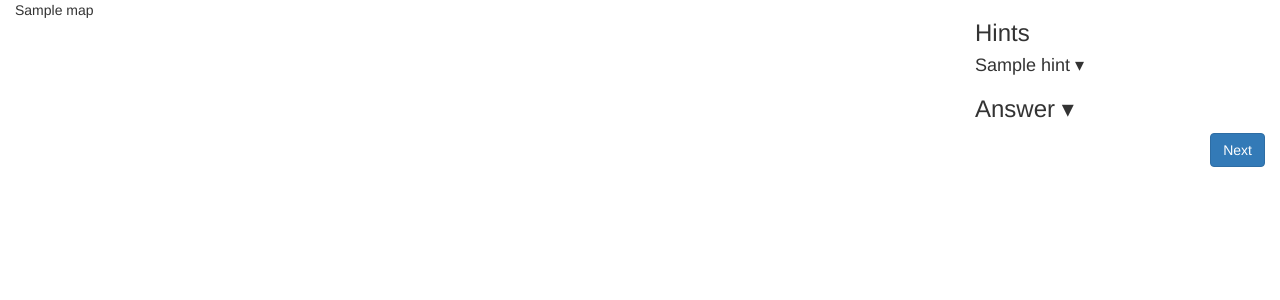
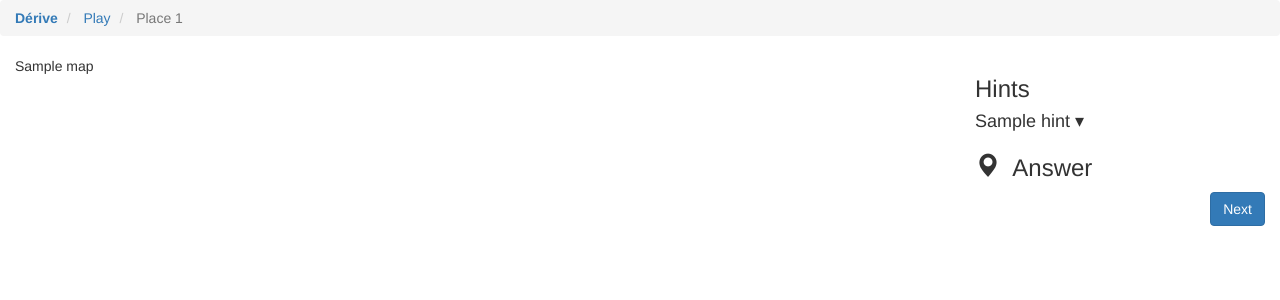
Before and after one commit to mmangus/derive, a Python web app: template templates/play.html in a window 1280 px wide. Shown: the top 300 px of the page. Run offline with Jinja, Linux system fonts and the light colour scheme; the template is opened without the code that fills it: most values are stand-ins (such as "Sample title", 1, 10 or a date in 2020); some libraries are stand-ins or nearby versions.

Commit message:
add nav bar

```diff
--- a/app.py
+++ b/app.py
@@ -70,7 +70,8 @@ def play(loc_id=None):
     return render_template(
         "play.html",
         map=map,
-        next_loc=next_loc,
+        loc_id = loc_id
+        next_loc_id=next_loc,
         place_name=place_name,
         hints=hints,
     )
--- a/templates/play.html
+++ b/templates/play.html
@@ -2,8 +2,22 @@
 {% block title %}
 D&eacute;rive > Play
 {% endblock %}
-{% block head %}
-{{ super() }}
+{% block navbar %}
+<nav>
+    <ol class="breadcrumb">
+        <li>
+            <strong>
+                <a href="/">D&eacute;rive</a>
+            </strong>
+        </li>
+        <li>
+            <a href="/play/">Play</a>
+        </li>
+        <li class="active">
+            Place {{ loc_id }}
+        </li>
+    </ol>
+</nav>
 {% endblock %}
 {% block content %}
 <div class="container-fluid">
@@ -12,6 +26,7 @@ D&eacute;rive > Play
         <div class="col col-sm-3">
             <h3>Hints</h3>
             {% for heading, value in hints %}
+                <!-- TODO: BS collapse w/o toggling? -->
                 <h4 style="cursor: pointer;"
                     onclick="$('#hint-{{ loop.index }}').removeClass('hidden');
                              $(this).css('cursor', 'default');"
@@ -27,12 +42,13 @@ D&eacute;rive > Play
                 $(this).css('cursor', 'default');"
             >
                 <!-- TODO: search / multiple choice modes -->
-                Answer &#x25be;
+                <span class="glyphicon glyphicon-map-marker"></span>
+                &nbsp;Answer
             </h3>
             <p id="answer" class="hidden">
                 {{ place_name }}
             </p>
-            <a class="btn btn-primary pull-right" href="/play/{{ next_loc }}/">Next</a>
+            <a class="btn btn-primary pull-right" href="/play/{{ next_loc_id }}/">Next</a>
         </div>
     </div>
 </div>
```
